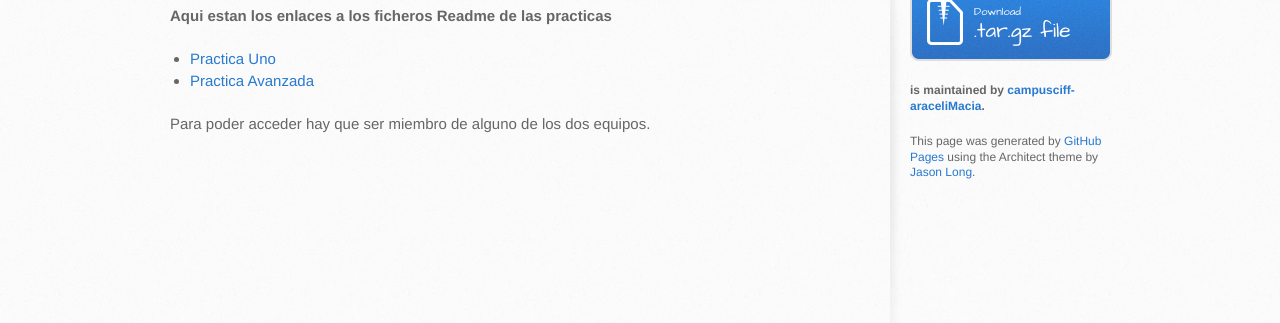
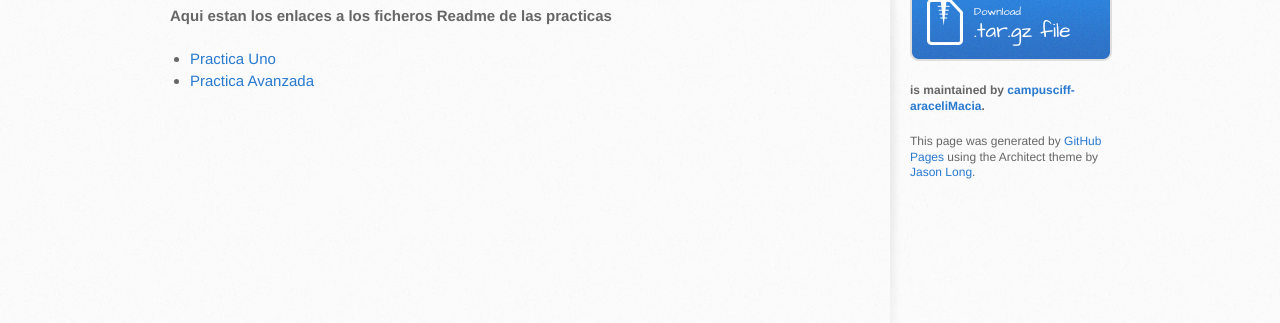
Before and after one commit to campusciff-araceliMacia/PracticaAvanzada, a plain HTML site: page index.html in a window 1280 px wide. Shown: the part 383-706 px from the top of the page. Drawn offline with Linux system fonts and the light colour scheme.

Commit message:
Update index.html

```diff
--- a/index.html
+++ b/index.html
@@ -41,7 +41,6 @@
 <li> <a href="https://github.com/araceliMacia/campusciff/blob/master/README_avanzado.md">Practica Avanzada </A>  </li>
 </ul>
 
-<p>Para poder acceder hay que ser miembro de alguno de los dos equipos.</p>
         </section>
 
         <aside id="sidebar">
```
